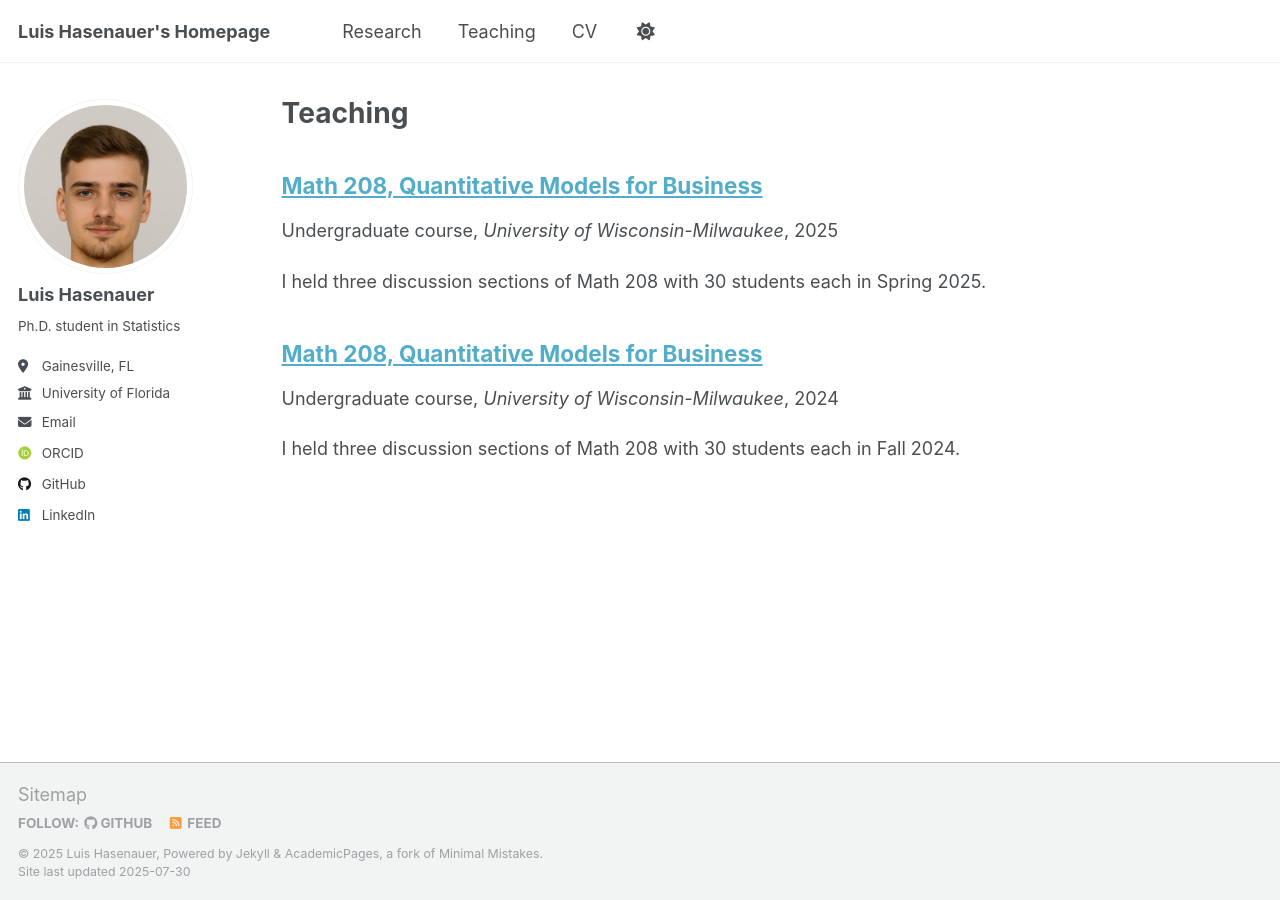
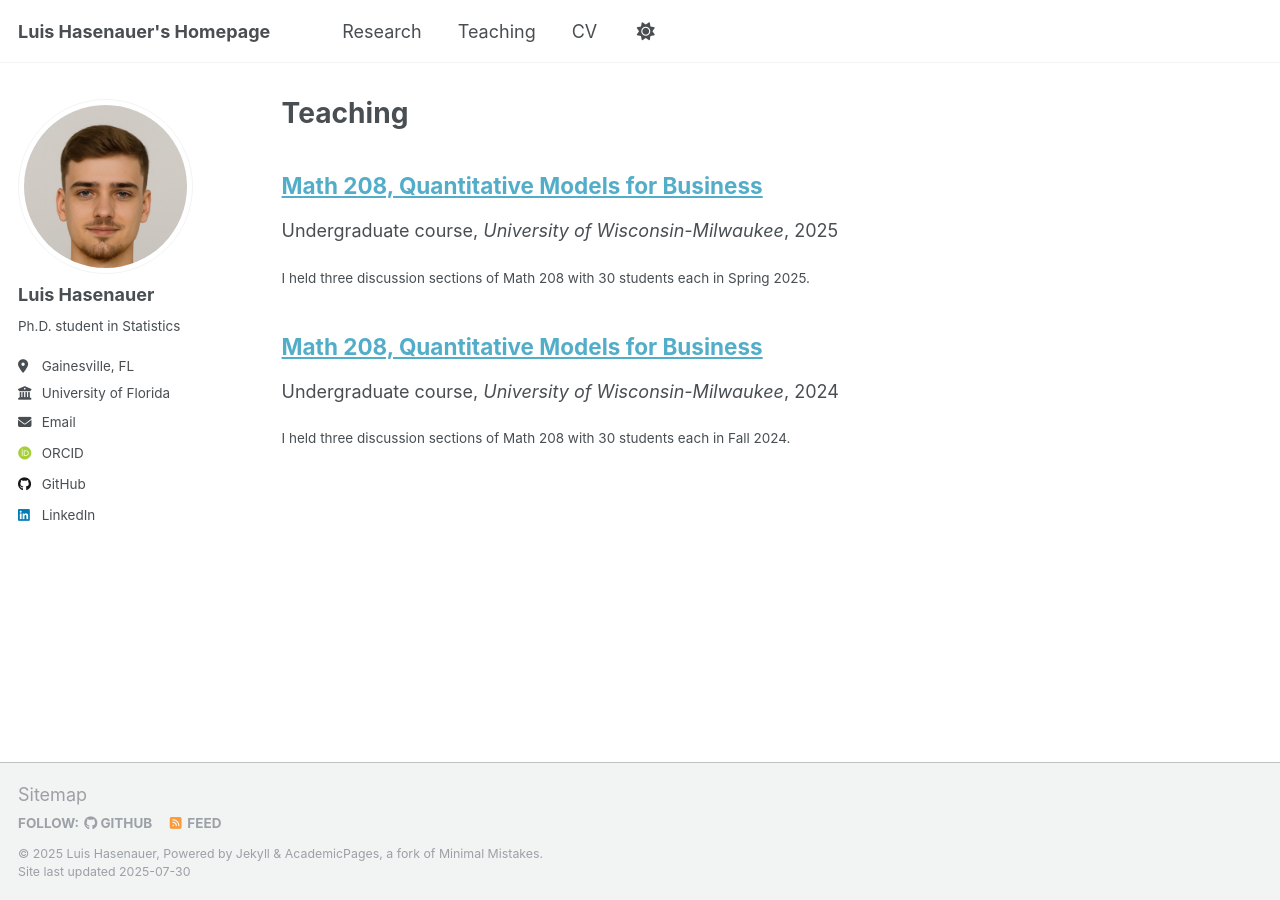
Before and after one commit to LuisHasenauer/LuisHasenauer.github.io, a Jekyll site: the page built from _pages/teaching.html, in a window 1280 px wide. Built offline with Jekyll 4.4.1, drawn with Linux system fonts in a browser that asks for light colours; some web fonts are replaced; a script that is not in the unit is left out.

Commit message:
Update archive-single.html

```diff
--- a/_includes/archive-single.html
+++ b/_includes/archive-single.html
@@ -51,9 +51,9 @@
         {% endif %}
 
     {% if post.excerpt and site.read_more != 'enabled' %}
-    <p class="archive__item-excerpt" itemprop="description">{{ post.excerpt | markdownify }}</p>
+    <div class="archive__item-excerpt" itemprop="description">{{ post.excerpt | markdownify }}</div>
     {% elsif post.excerpt and site.read_more == 'enabled' %}
-    <p class="archive__item-excerpt" itemprop="description"><p>{{ post.excerpt | markdownify | remove: '<p>' | remove: '</p>' }}<strong><a href="{{ base_path }}{{ post.url }}" rel="permalink"> Read more</a></strong></p></p>
+    <div class="archive__item-excerpt" itemprop="description">{{ post.excerpt | markdownify }}<strong><a href="{{ base_path }}{{ post.url }}" rel="permalink">Read more</a></strong></div>
     {% endif %}
 
     {% if post.citation and post.paperurl and post.slidesurl and post.bibtexurl %}
```
